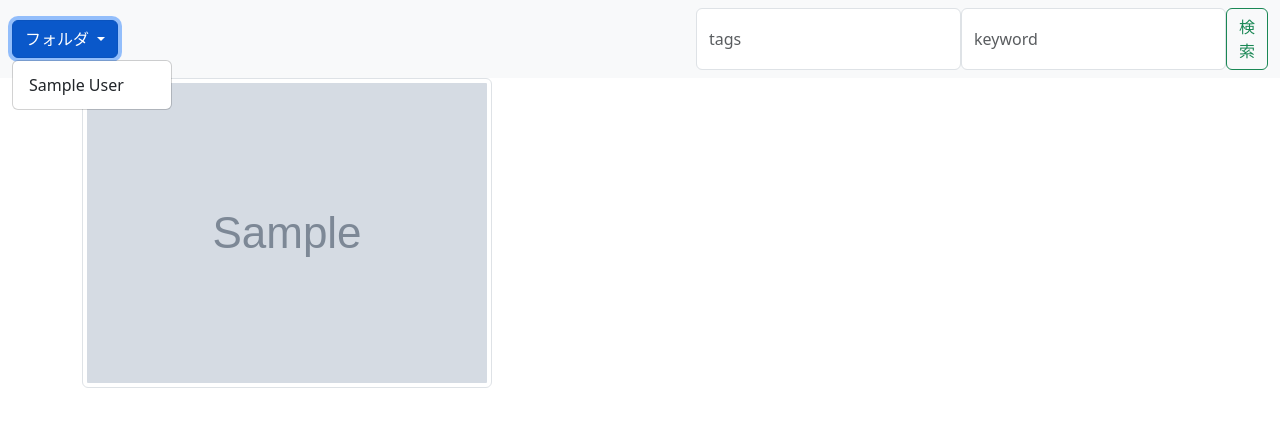
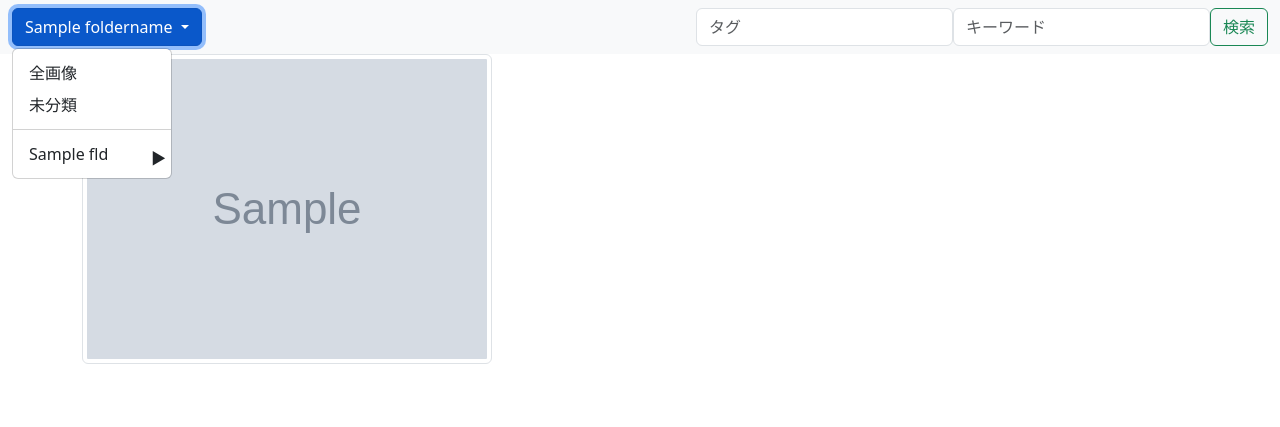
Before and after one commit to kumahawk/eagleViewer, a Flask app: template templates/images.html in a window 1280 px wide, after a click that opens the changed part. Shown: the top 427 px of the page. Run offline with Flask 3, Linux system fonts and the light colour scheme; the template is opened without the code that fills it: most values are stand-ins (such as "Sample title", 1, 10 or a date in 2020); grey boxes marked "Sample" are stand-in pictures; parts of the project's set-up code (start-up, migrations or seed data) failed here and were passed over.

Commit message:
全画像、未選択の導入

```diff
--- a/app.py
+++ b/app.py
@@ -27,8 +27,9 @@ def eagle():
     eagle = Eagle(session.get('EagleLibraryPath'))
     imgs = eagle.loadimages(folder=request.args.get('folder'), keyword=request.args.get('keyword'), tags=request.args.get('tags'))
     folders = eagle.loadfolders()
+    foldername = eagle.getfoldername(request.args.get('folder'))
     session['EagleLibraryPath'] = eagle.dump()
-    return render_template('images.html', list=imgs, folders=folders)
+    return render_template('images.html', list=imgs, folders=folders, foldername=foldername)
 
 @app.route('/', methods=['GET'])
 def index():
--- a/static/css/style.css
+++ b/static/css/style.css
@@ -1,12 +1,38 @@
-html {
-    height: 100vh;
-}
-body {
-    min-height: 100vh;
-}
 .imagegrid {
     display: grid;
     width: 100%;
     grid-template-columns: repeat(auto-fit, minmax(170px, 1fr));
-    gap: 10px;
 }
+form#search button {
+    flex-shrink: 0;
+}
+#thumb_grid {
+    #img_folders, #img_tags, #img_annotation {
+        display: none;
+    }
+}
+#folder-dropdown-menu {
+    width: 100px;
+}
+.has-dropdown-menu-sub::after {
+    content: "▶";
+    font-weight: 400;
+    position: absolute;
+    top: 8px;
+    right: 5px;
+}
+.has-dropdown-menu-sub {
+    position: relative;
+}
+.dropdown-menu-sub {
+    position: absolute;
+    top: 0;
+    left: 110px;
+    width: 100%;
+    background-color: white;
+    visibility: hidden;
+}
+.has-dropdown-menu-sub:hover
+.dropdown-menu-sub {
+    visibility: visible;
+}
--- a/templates/base.html
+++ b/templates/base.html
@@ -2,8 +2,8 @@
 <head>
 <meta charset="utf-8">
 <meta name="viewport" content="width=device-width, initial-scale=1">
-<title>Eagle Viewer</title>
 <link href="https://cdn.jsdelivr.net/npm/bootstrap@5.3.0/dist/css/bootstrap.min.css" rel="stylesheet" integrity="sha384-9ndCyUaIbzAi2FUVXJi0CjmCapSmO7SnpJef0486qhLnuZ2cdeRhO02iuK6FUUVM" crossorigin="anonymous">
+<link rel="stylesheet" href="/static/css/style.css">
 <title>{% block title %}{% endblock %}</title>
 </head>
 <body>
@@ -20,7 +20,9 @@
 {% endblock %}
 </main>
 <script src="https://cdn.jsdelivr.net/npm/bootstrap@5.3.0/dist/js/bootstrap.bundle.min.js" integrity="sha384-geWF76RCwLtnZ8qwWowPQNguL3RmwHVBC9FhGdlKrxdiJJigb/j/68SIy3Te4Bkz" crossorigin="anonymous"></script>
+<script>
 {% block script %}
 {% endblock %}
+</script>
 </body>
 </html>
--- a/templates/images.html
+++ b/templates/images.html
@@ -3,18 +3,34 @@
 {% block navbar %}
 <div class="btn-group">
     <button type="button" class="btn btn-primary dropdown-toggle" data-bs-toggle="dropdown" aria-expanded="false">
-        フォルダ
+        {% if foldername %}{{ foldername }}{% else %}フォルダー{% endif %}
     </button>
-    <ul class="dropdown-menu">
+    <ul id="folder_dropdown" class="dropdown-menu">
+        <a class="dropdown-item" href="/eagle?folder=">全画像</a>
+        <a class="dropdown-item" href="/eagle?folder=,">未分類</a>
+        <li><hr class="dropdown-divider"></li>
         {% for f in folders -%}
-        <li><a class="dropdown-item" href="/eagle?folder={{- f.id -}}">{{- f.displayname -}}</a></li>
+        {% if f.children %}
+        <li class="has-dropdown-menu-sub">
+            <a class="dropdown-item" href="/eagle?folder={{- f.id -}}">{{- f.name -}}</a>
+            <ul class="dropdown-menu-sub">
+            {% for ff in f.children %}
+                <a class="dropdown-item" href="/eagle?folder={{- ff.id -}}">{{- ff.name -}}</a>
+            {% endfor %}
+            </ul>
+        </li>
+        {% else %}
+        <li>
+            <a class="dropdown-item" href="/eagle?folder={{- f.id -}}">{{- f.name -}}</a>
+        </li>
+        {% endif %}
         {% endfor %}
     </ul>
 </div>
 <div>
-<form class="d-flex" role="search" method="get">
-    <input class="form-control" type="input" placeholder="tags" aria-label="tags" name="tags">
-    <input class="form-control" type="input" placeholder="keyword" aria-label="keyword" name="keyword">
+<form id="search" class="d-flex" role="search" method="get">
+    <input class="form-control" type="input" placeholder="タグ" aria-label="tags" name="tags">
+    <input class="form-control" type="input" placeholder="キーワード" aria-label="keyword" name="keyword">
     <button class="btn btn-outline-success" type="submit">検索</button>
 </form>
 </div>
@@ -22,9 +38,26 @@
 {% block body %}
 <div class="container text-center">
 <div class="row row-cols-auto">
-    {% for img in list -%}
-    <div class="col"><a href="/eagle/{{- img.id -}}"><img class="img-thumbnail" src="/images/{{- img.id -}}/{{- img.thumbname -}}" width="{{- img.thumbwidth -}}px" height="{{- img.thumbheight -}}px"></a></div>
-    {%- endfor %}
+{% for img in list -%}
+<div id="thumb_grid" class="col focus-ring" tabindex="1" onclick="location.href='/eagle/{{- img.id -}}{{- args -}}'">
+    <img id="img_thumbnail" class="img-thumbnail" src="/images/{{- img.id -}}/{{- img.thumbname -}}" width="{{- img.thumbwidth -}}px" height="{{- img.thumbheight -}}px">
+    <ul id="img_folders">
+        {% for fld in img.folders -%}
+        <li>{{ fld }}</li>
+        {% endfor -%}
+    </ul>
+    <ul id="img_tags">
+        {% for tag in img.tags -%}
+        <li>{{ tag }}</li>
+        {% endfor -%}
+    </ul>
+    <div id="img_annotation">
+        {{ img.annotation }}
+    </div>
+</div>
+{% endfor -%}
 </div>
 </div>
 {% endblock %}
+{% block script %}
+{% endblock %}
```
Also changed, not shown: eagleapi.py (+29 -7 lines), templates/eagleimage.html (+20 -1 lines).
